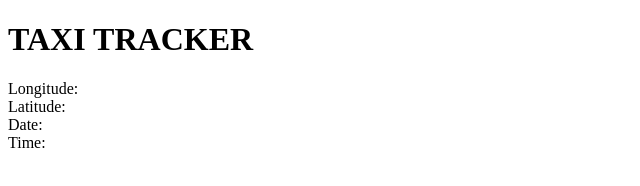
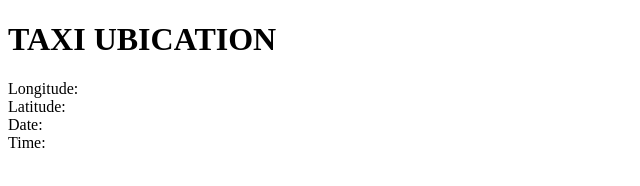
Before and after one commit to ssibarra/Diseno-Electronico, a website: page public/index.htm in a window 1280 px wide. Shown: the whole page, without its empty margins (0-640 px from the left). Drawn offline with Linux system fonts and the light colour scheme; no server answers.

Commit message:
minimun modification on html

```diff
--- a/public/index.htm
+++ b/public/index.htm
@@ -7,7 +7,7 @@
     <title>Taxi Tracker</title>
   </head>
   <body>
-    <h1>TAXI TRACKER</h1>
+    <h1>TAXI UBICATION</h1>
     <div class="GPS-Box">
       <div id="Long" class="Coordinates">
         Longitude:
```
